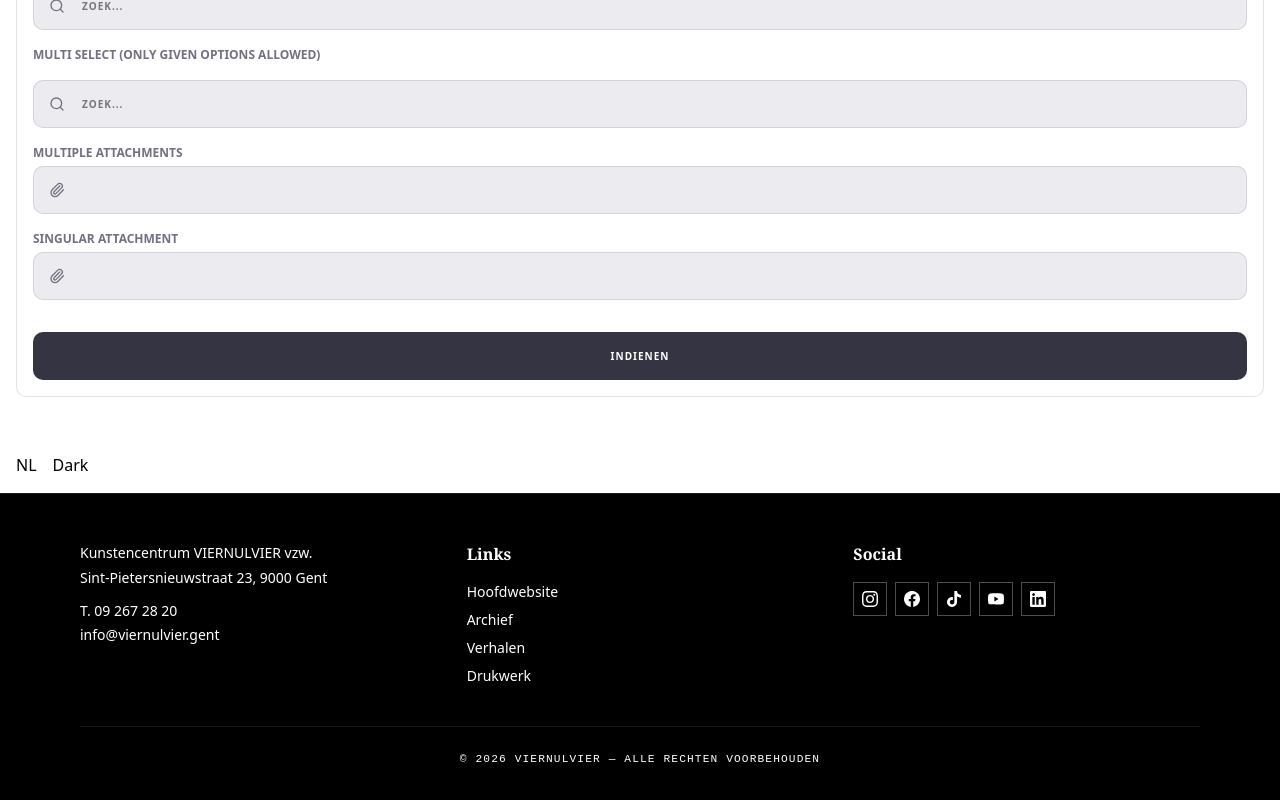
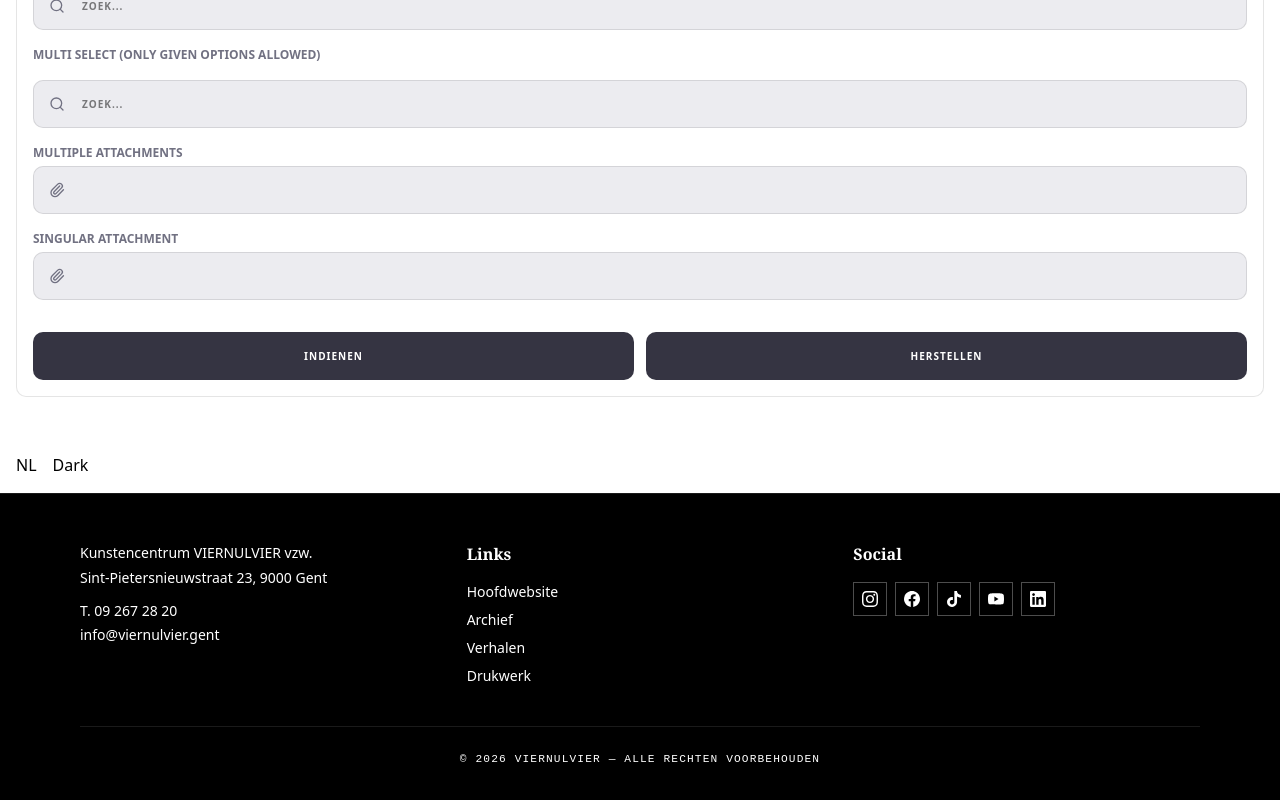
Before and after one commit to SELab-2/viernulvier-4, a Nuxt app in the folder frontend/: page /tempShowcase in a window 1280 px wide. Shown: the part 675-1475 px from the top of the page. Built offline with nearby package versions, Linux system fonts and the light colour scheme.

Commit message:
added reset button

```diff
--- a/frontend/app/components/form/BaseForm.vue
+++ b/frontend/app/components/form/BaseForm.vue
@@ -5,6 +5,7 @@
  *  - Multiple instances of the same component type are supported
  *  - Pre-filled values supported (the key needs to match the name of the field you want to fill in)
  *  - Emits all field values on submit via @submit
+ *  - Resets all field values to inital values via a reset-button
  *
  * Usage:
  * <FormBaseForm
@@ -54,8 +55,22 @@ const emit = defineEmits<{
   submit: [Record<string, any>]
 }>()
 
+const multiSelectRefs = ref<InstanceType<typeof BaseMultiSelect>[]>([]) // references all instances of BaseMultiSelect
+
 function submit() {
   emit('submit', form) // current state of the form will be send to parent component
+}
+
+function reset() { // clears everything, restores initial values
+  Object.keys(form).forEach(key => delete form[key])
+  Object.assign(form, initialValues ?? {})
+  multiSelectRefs.value.forEach(c => c?.clear()) // needed zo half typed in input also gets cleared
+  multiSelectRefs.value = []
+}
+
+onBeforeUpdate(() => { multiSelectRefs.value = [] })
+function collectMultiSelectRef(el: any) { // adds to the array if MultiSelect and if mounted
+  if (el) multiSelectRefs.value.push(el)
 }
 </script>
 
@@ -69,15 +84,40 @@ function submit() {
         v-model="form[field.name]"
         :id="field.name"
         v-bind="field.props"
+        :ref="field.component === 'BaseMultiSelect' ? collectMultiSelectRef : undefined"
     />
 
-    <!-- Submit button -->
-    <div class="p-4">
+    <!-- Buttons -->
+    <div class="p-4 flex gap-3">
+      <!-- Submit button -->
       <button
-        type="submit"
-        class="w-full h-12 bg-primary/80 dark:bg-primary/60 text-primary-foreground font-bold uppercase text-[10px] tracking-widest rounded-lg transition-colors duration-150 hover:opacity-90 cursor-pointer"
+          type="submit"
+          class="
+          flex-1 h-12
+          bg-primary/80 dark:bg-muted
+          text-primary-foreground
+          font-bold uppercase text-[10px] tracking-widest
+          rounded-lg transition-colors duration-150
+          hover:opacity-90 dark:hover:bg-border dark:text-foreground dark:border dark:border-border
+          cursor-pointer"
       >
         {{ t('baseform.submitbutton') }}
+      </button>
+      <!-- Reset button -->
+      <button
+          type="button"
+          @click="reset"
+          class="
+          flex-1 h-12
+          bg-primary/80 dark:bg-muted
+          text-primary-foreground
+          font-bold uppercase text-[10px] tracking-widest
+          rounded-lg transition-colors duration-150
+          hover:opacity-90 dark:hover:bg-border dark:text-foreground dark:border dark:border-border
+          cursor-pointer
+        "
+      >
+        {{ t('baseform.resetbutton') }}
       </button>
     </div>
   </form>
--- a/frontend/app/components/form/fields/BaseMultiSelect.vue
+++ b/frontend/app/components/form/fields/BaseMultiSelect.vue
@@ -61,6 +61,14 @@ function removeItem(item: string) { // handles removing an item
 const availableOptions = computed(() =>
     props.options.filter(o => !model.value.includes(o))
 )
+
+function clear() {
+  model.value = []
+  searchQuery.value = ''
+  searchBarRef.value?.clear()
+}
+
+defineExpose({clear}) // exposes a clear method to the parent components
 </script>
 
 <template>
--- a/frontend/locales/en.json
+++ b/frontend/locales/en.json
@@ -3,7 +3,8 @@
     "placeholder": "Search..."
   },
   "baseform": {
-    "submitbutton": "Submit"
+    "submitbutton": "Submit",
+    "resetbutton": "Reset"
   },
   "hero": {
     "title": "Archive",
--- a/frontend/locales/nl.json
+++ b/frontend/locales/nl.json
@@ -3,7 +3,8 @@
     "placeholder": "Zoek..."
   },
   "baseform": {
-    "submitbutton": "Indienen"
+    "submitbutton": "Indienen",
+    "resetbutton": "Herstellen"
   },
   "hero": {
     "title": "Archief",
```
